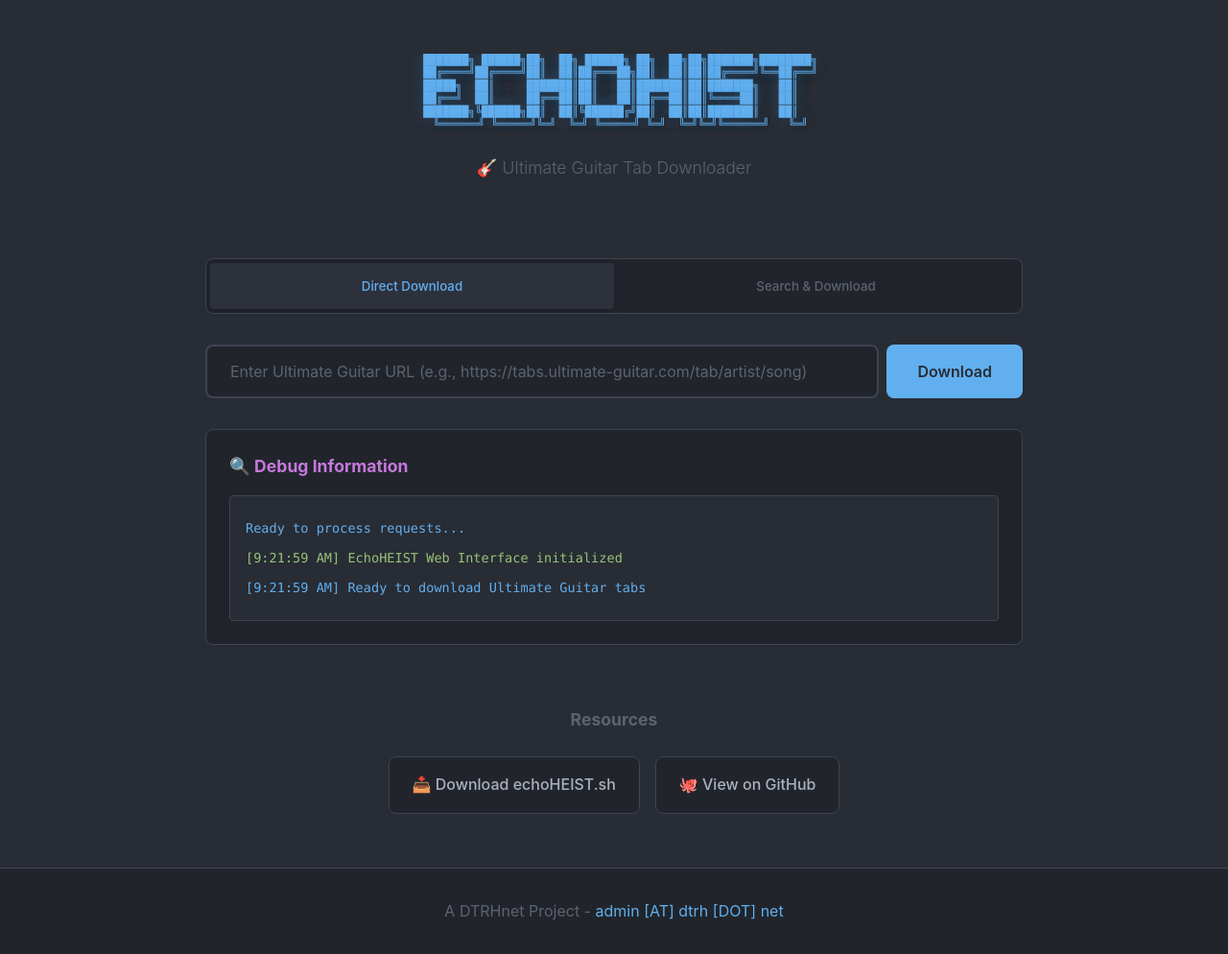
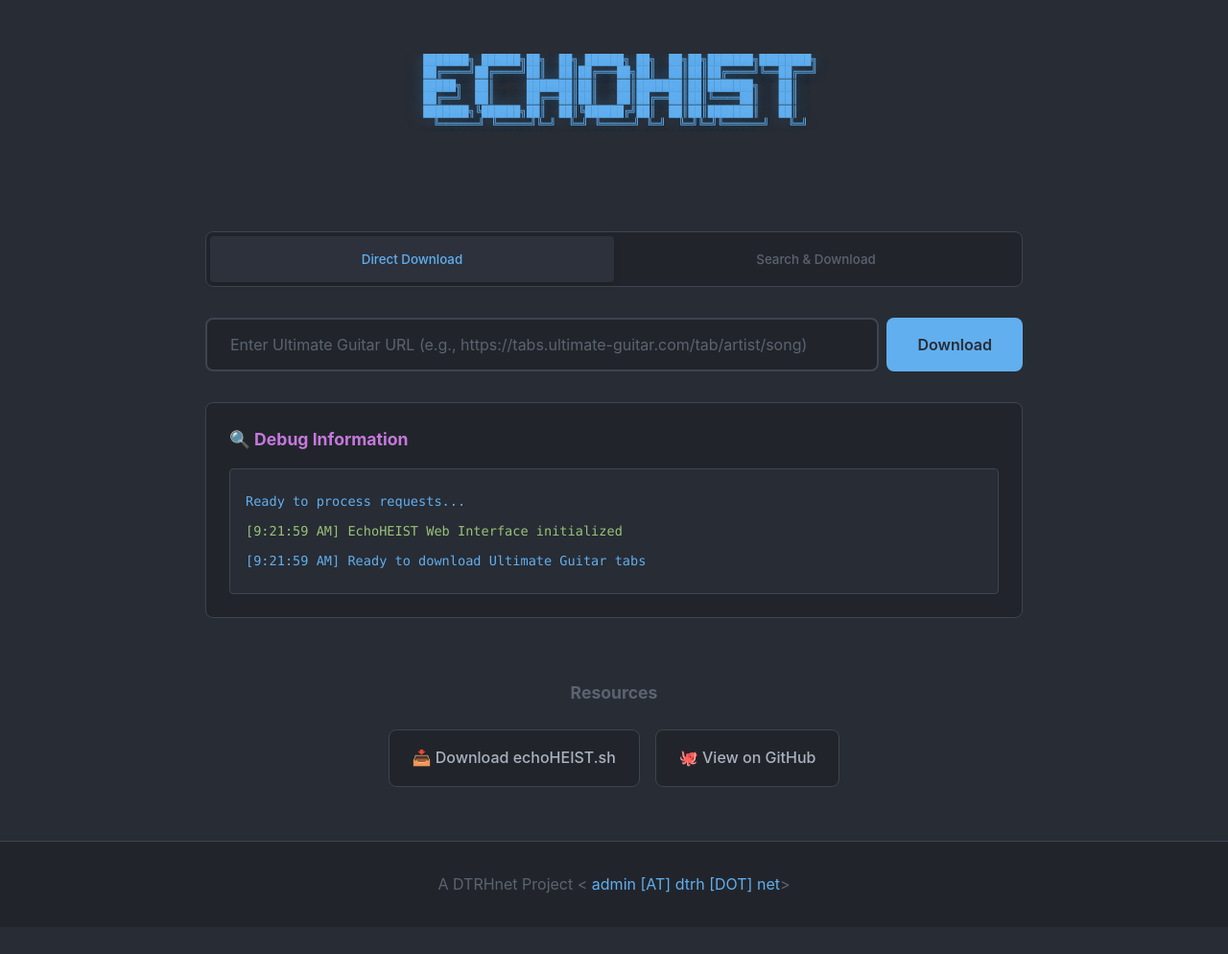
Before and after one commit to DTRHnet/133748, a website: page public/echoheist.html in a window 1280 px wide. Shown: the whole page at 96% size. After the commit the page ends 966 px from the top, so only its background shows below. Drawn offline with Linux system fonts and the light colour scheme.

Commit message:
Fix UI issues: remove duplicate text and correct footer format
- Removed duplicate tagline text under ASCII art
- Fixed footer to show proper format: A DTRHnet Project < admin [AT] dtrh [DOT] net>
- Search functionality is already fully implemented and working

```diff
--- a/public/echoheist.html
+++ b/public/echoheist.html
@@ -561,7 +561,6 @@
   ██╔══╝  ██║     ██╔══██║██║   ██║██╔══██║██║╚════██║   ██║
   ███████╗╚██████╗██║  ██║╚██████╔╝██║  ██║██║███████║   ██║
   ╚══════╝ ╚═════╝╚═╝  ╚═╝ ╚═════╝ ╚═╝  ╚═╝╚═╝╚══════╝   ╚═╝</pre>
-            <p class="tagline">🎸 Ultimate Guitar Tab Downloader</p>
         </div>
 
         <div class="tabs">
@@ -639,7 +638,7 @@
     </div>
 
     <footer class="main-footer">
-        <p>A DTRHnet Project - <a href="mailto:admin@dtrh.net">admin [AT] dtrh [DOT] net</a></p>
+        <p>A DTRHnet Project &lt; <a href="mailto:admin@dtrh.net">admin [AT] dtrh [DOT] net</a>&gt;</p>
     </footer>
 
     <script>
```
